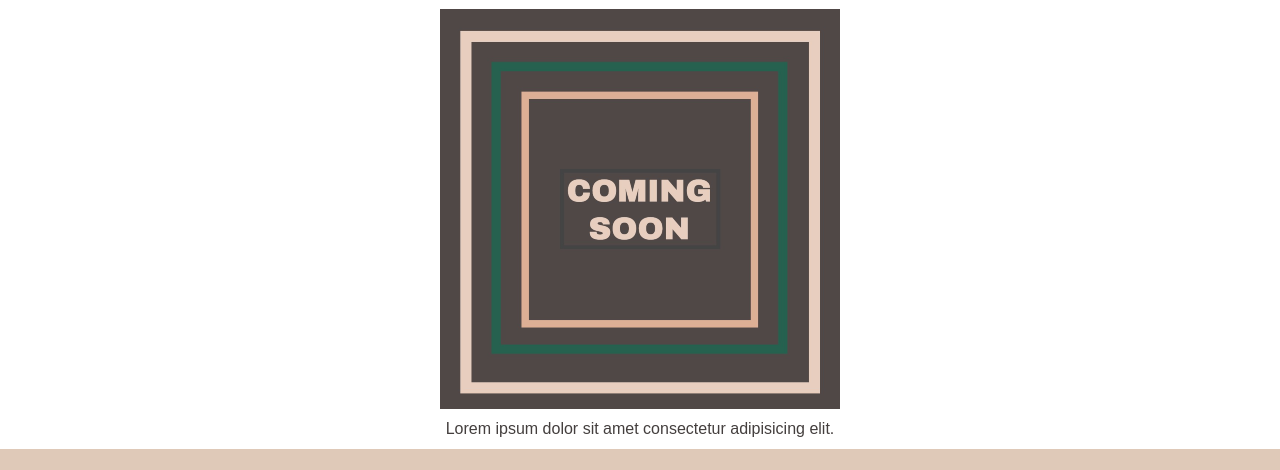
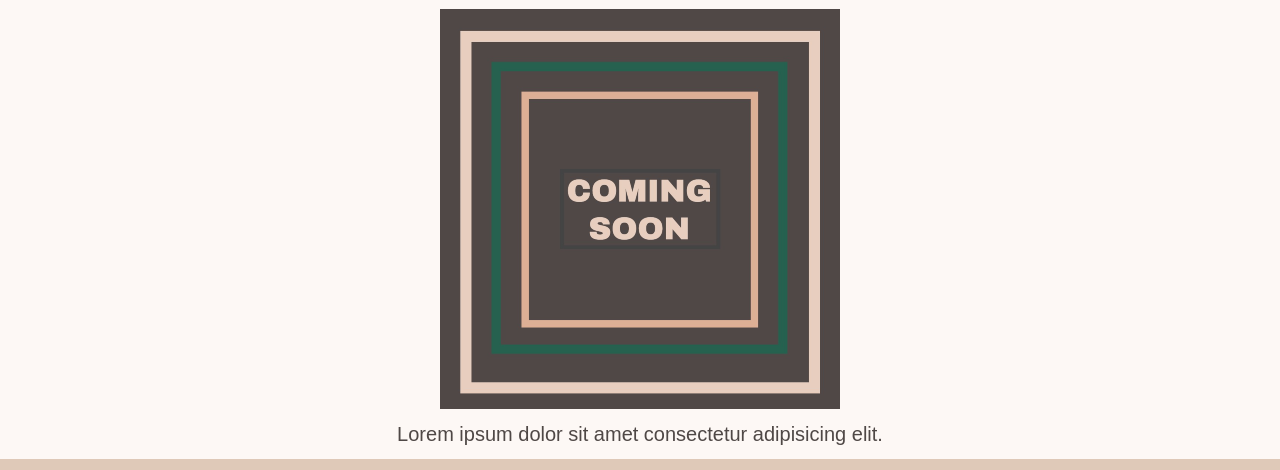
Before and after one commit to awidener3/landing-page, a plain HTML site: page index.html in a window 1280 px wide. Shown: the part 143-613 px from the top of the page. Drawn offline with Linux system fonts and the light colour scheme.

Commit message:
updated css styling with body element

```diff
--- a/assets/css/style.css
+++ b/assets/css/style.css
@@ -2,12 +2,19 @@
 * {
     margin: 0;
     padding: 0;
-    font-family: Arial, Helvetica, sans-serif;
-    color: rgb(68, 63, 62);
+}
+
+/* Element Selectors */
+
+body {
+    position: relative;
+    font-family: "Goudy Bookletter 1911", sans-serif;
+    font-size: 20px;
+    background-color: #FDF8F5;
+    color: #4F4846;
     line-height: 2.5;
 }
 
-/* Element Selectors */
 header {
     background-color: rgb(48,85,70);
     border-bottom: solid 12px rgb(207, 168, 139);
```
